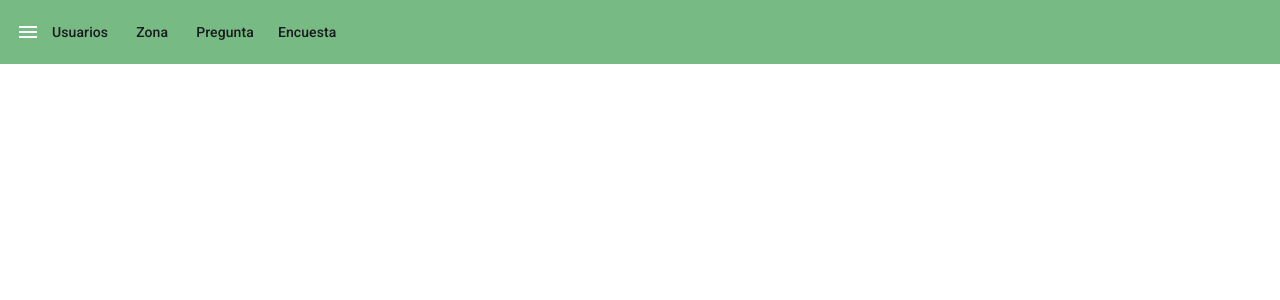
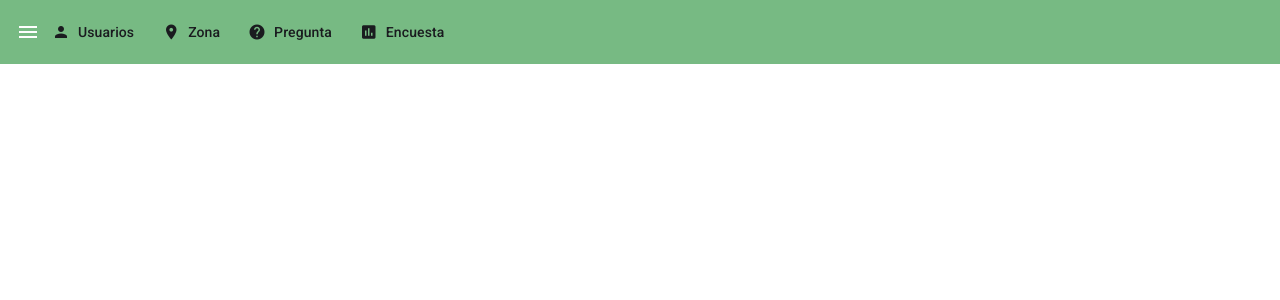
Before and after one commit to KevinAcosta10/TF-SecureWalk, an Angular app in the folder SecureWalk/: page / in a window 1280 px wide. Shown: the top 300 px of the page. Built offline with nearby package versions, Linux system fonts and the light colour scheme.

Commit message:
agregando iconos

```diff
--- a/SecureWalk/src/app/app.component.html
+++ b/SecureWalk/src/app/app.component.html
@@ -1,9 +1,17 @@
 <mat-toolbar>
   <mat-icon>menu</mat-icon>
-  <button mat-button [matMenuTriggerFor]="menuUsuario">Usuarios</button>
-  <button mat-button [matMenuTriggerFor]="menuZona">Zona</button>
-  <button mat-button [matMenuTriggerFor]="menuPregunta">Pregunta</button>
-  <button mat-button [matMenuTriggerFor]="menuEncuesta">Encuesta</button>
+  <button mat-button [matMenuTriggerFor]="menuUsuario">Usuarios
+    <mat-icon>person</mat-icon>
+  </button>
+  <button mat-button [matMenuTriggerFor]="menuZona">Zona
+    <mat-icon>location_on</mat-icon>
+  </button>
+  <button mat-button [matMenuTriggerFor]="menuPregunta">Pregunta
+    <mat-icon>help</mat-icon>
+  </button>
+  <button mat-button [matMenuTriggerFor]="menuEncuesta">Encuesta
+    <mat-icon>poll</mat-icon>
+  </button>
 
 </mat-toolbar>
 <mat-menu #menuUsuario="matMenu">
--- a/SecureWalk/src/index.html
+++ b/SecureWalk/src/index.html
@@ -1,5 +1,6 @@
 <!doctype html>
 <html lang="en">
+
 <head>
   <meta charset="utf-8">
   <title>SecureWalk</title>
@@ -8,8 +9,12 @@
   <link rel="icon" type="image/x-icon" href="favicon.ico">
   <link href="https://fonts.googleapis.com/css2?family=Roboto:wght@300;400;500&display=swap" rel="stylesheet">
   <link href="https://fonts.googleapis.com/icon?family=Material+Icons" rel="stylesheet">
+  <link rel="stylesheet"
+    href="https://fonts.googleapis.com/css2?family=Material+Symbols+Outlined:opsz,wght,FILL,GRAD@24,400,0,0&icon_names=group" />
 </head>
+
 <body class="mat-typography">
   <app-root></app-root>
 </body>
+
 </html>
```
